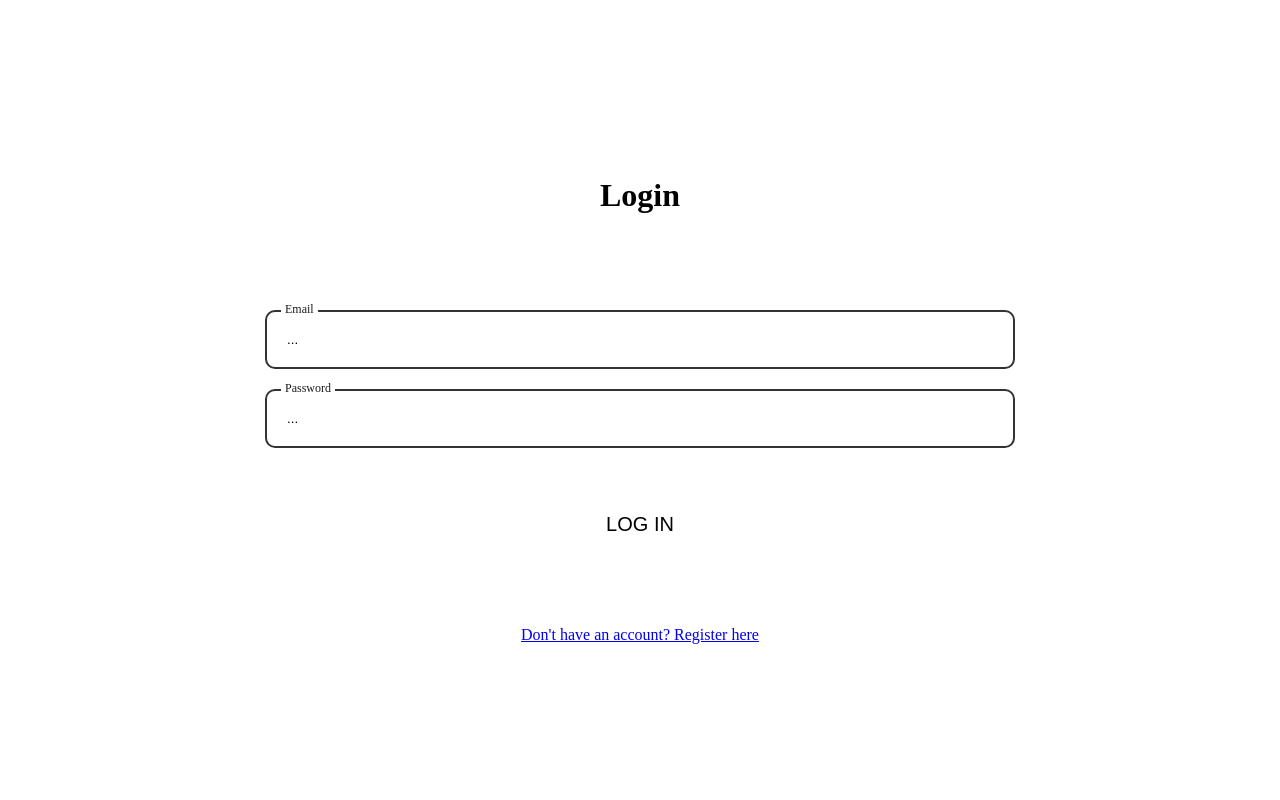
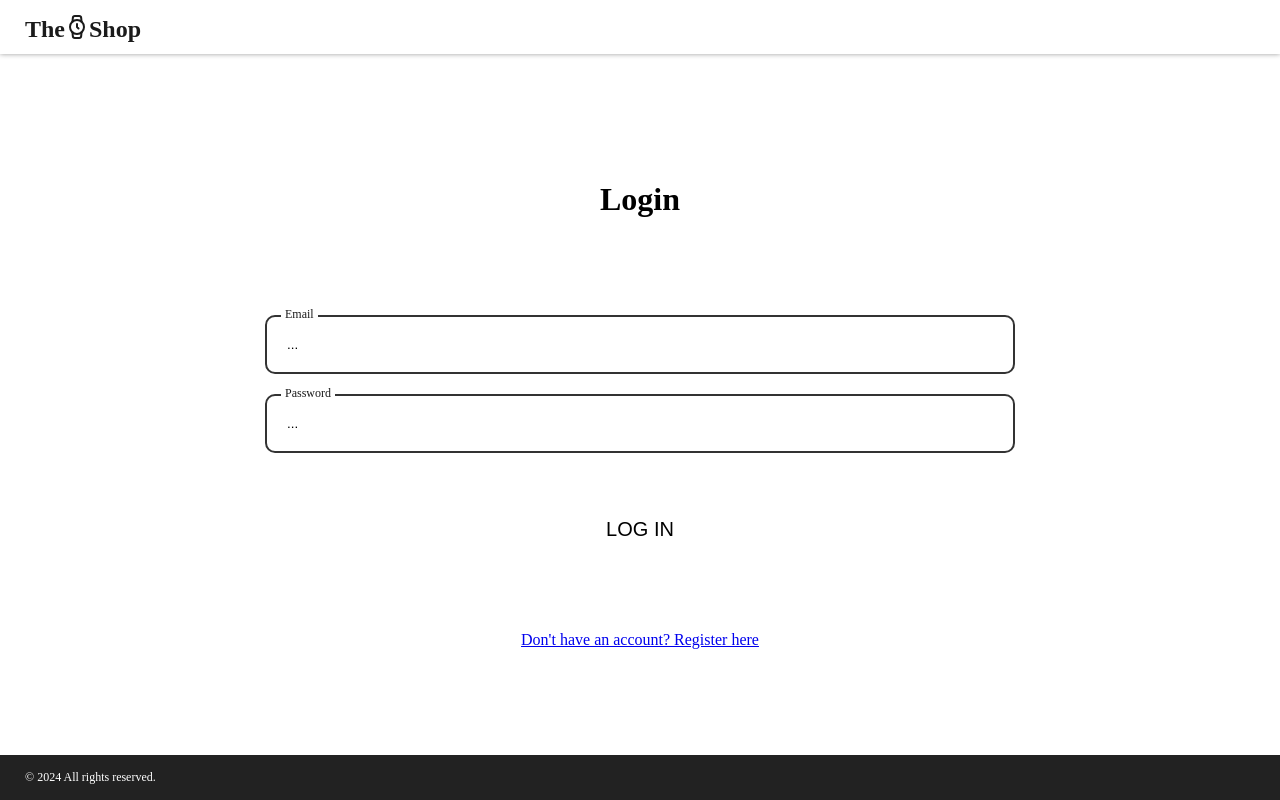
Before and after one commit to M17k0/watch-shop, a React (Vite) app in the folder client/: page /login in a window 1280 px wide. Built offline with nearby package versions, Linux system fonts and the light colour scheme.

Commit message:
Add footer and base header

```diff
--- a/client/package.json
+++ b/client/package.json
@@ -15,6 +15,7 @@
     "classnames": "^2.5.1",
     "react": "^18.3.1",
     "react-dom": "^18.3.1",
+    "react-icons": "^5.4.0",
     "react-router-dom": "^7.0.2"
   },
   "devDependencies": {
--- a/client/src/components/App/App.tsx
+++ b/client/src/components/App/App.tsx
@@ -1,18 +1,29 @@
-import { BrowserRouter, Route, Routes, Navigate } from 'react-router-dom';
 import { LoginPage } from '@/pages/Auth/LoginPage/LoginPage';
 import { RegisterPage } from '@/pages/Auth/RegisterPage/RegisterPage';
 import { LandingPage } from '@/pages/LandingPage/LandingPage';
+import {
+  createBrowserRouter,
+  createRoutesFromElements,
+  Navigate,
+  Route,
+  RouterProvider,
+} from 'react-router-dom';
+import { MainLayout } from './MainLayout';
+
+const router = createBrowserRouter(
+  createRoutesFromElements(
+    <>
+      <Route element={<MainLayout />}>
+        <Route path="/" element={<LandingPage />} />
+        <Route path="/login" element={<LoginPage />} />
+        <Route path="/register" element={<RegisterPage />} />
+      </Route>
+
+      <Route path="*" element={<Navigate to="/" />} />
+    </>,
+  ),
+);
 
 export function App() {
-  return (
-    <BrowserRouter>
-      <Routes>
-        <Route path="" element={<LandingPage />} />
-        <Route path="/login" element={<LoginPage />} />
-        <Route path="/register" element={<RegisterPage />} />
-
-        <Route path="*" element={<Navigate to="/" />} />
-      </Routes>
-    </BrowserRouter>
-  );
+  return <RouterProvider router={router} />;
 }
--- /dev/null
+++ b/client/src/components/App/MainLayout.tsx
@@ -0,0 +1,13 @@
+import { Outlet } from 'react-router-dom';
+import { Footer } from '../Footer/Footer';
+import { Header } from '../Header/Header';
+
+export function MainLayout() {
+  return (
+    <>
+      <Header />
+      <Outlet />
+      <Footer />
+    </>
+  );
+}
--- /dev/null
+++ b/client/src/components/Footer/Footer.module.css
@@ -0,0 +1,16 @@
+.footer {
+  margin-top: auto;
+  display: flex;
+  align-items: center;
+  background-color: var(--primary-color);
+  color: var(--primary-background-color);
+  padding: 5px;
+  background-color: #222;
+}
+
+.text {
+  margin: 0;
+  padding: 10px;
+  margin-left: 10px;
+  font-size: 12px;
+}
--- /dev/null
+++ b/client/src/components/Footer/Footer.tsx
@@ -0,0 +1,11 @@
+import classes from './Footer.module.css';
+
+export function Footer() {
+  const year = new Date().getFullYear();
+
+  return (
+    <footer className={classes.footer}>
+      <p className={classes.text}>&copy; {year} All rights reserved.</p>
+    </footer>
+  );
+}
--- /dev/null
+++ b/client/src/components/Header/Header.module.css
@@ -0,0 +1,11 @@
+.header {
+  position: sticky;
+  top: 0;
+  display: flex;
+  flex-direction: row;
+  justify-content: space-between;
+  align-items: center;
+  box-shadow: 0 0 5px 0 rgb(0, 0, 0, 0.4);
+  background-color: var(--primary-background-color);
+  padding: 15px 15px 0px 15px;
+}
--- /dev/null
+++ b/client/src/components/Header/Header.tsx
@@ -0,0 +1,12 @@
+import classes from './Header.module.css'
+import { Logo } from './Logo/Logo';
+
+export function Header() {
+  return (
+    <header className={classes.header}>
+      <div>
+        <Logo />
+      </div>
+    </header>
+  );
+}
--- /dev/null
+++ b/client/src/components/Header/Logo/Logo.module.css
@@ -0,0 +1,10 @@
+.logo {
+  display: flex;
+  font-weight: 700;
+  font-size: 24px;
+  margin-left: 10px;
+  margin-bottom: 10px;
+  line-height: 1.2;
+  text-decoration: none;
+  color: var(--primary-color);
+}
--- /dev/null
+++ b/client/src/components/Header/Logo/Logo.tsx
@@ -0,0 +1,13 @@
+import { FiWatch } from "react-icons/fi";
+import { Link } from 'react-router-dom';
+import classes from './Logo.module.css';
+
+export function Logo() {
+  return (
+    <Link to={'/'} className={classes.logo}>
+      <div>The</div>
+      <FiWatch />
+      <div>Shop</div>
+    </Link>
+  );
+}
--- a/client/src/index.css
+++ b/client/src/index.css
@@ -1,5 +1,11 @@
 * {
   box-sizing: border-box;
+}
+
+#root {
+  min-height: 100vh;
+  display: flex;
+  flex-direction: column;
 }
 
 body {
--- a/client/src/pages/Auth/AuthPages.module.css
+++ b/client/src/pages/Auth/AuthPages.module.css
@@ -1,5 +1,5 @@
 .container {
-  height: 100vh;
+  margin-top: auto;
   text-align: center;
   display: flex;
   align-items: center;
--- a/client/src/pages/LandingPage/LandingPage.tsx
+++ b/client/src/pages/LandingPage/LandingPage.tsx
@@ -6,7 +6,6 @@ export function LandingPage() {
 
   return (
     <div>
-      <h1>Watch Shop</h1>
       <Button variant="primary" onClick={() => navigate('/login')}>
         Login
       </Button>
```
Also changed, not shown: 1 other file (tests, documents, lock files or other folders).
